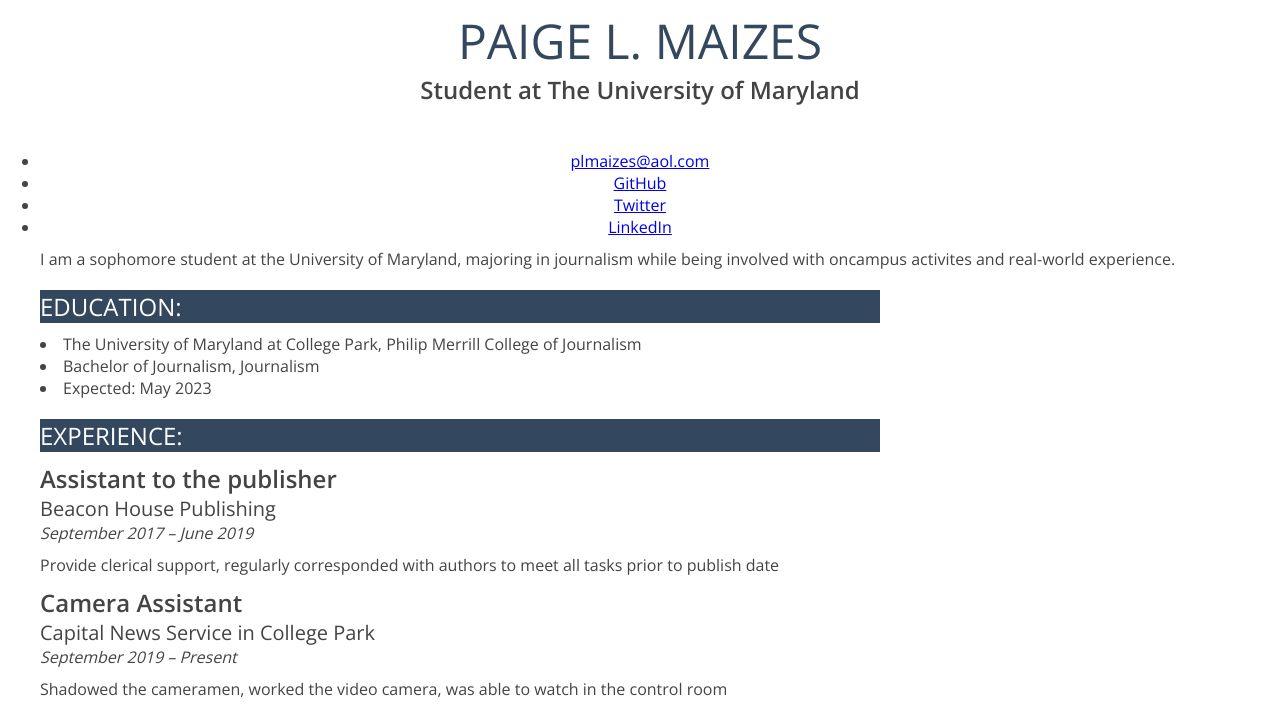
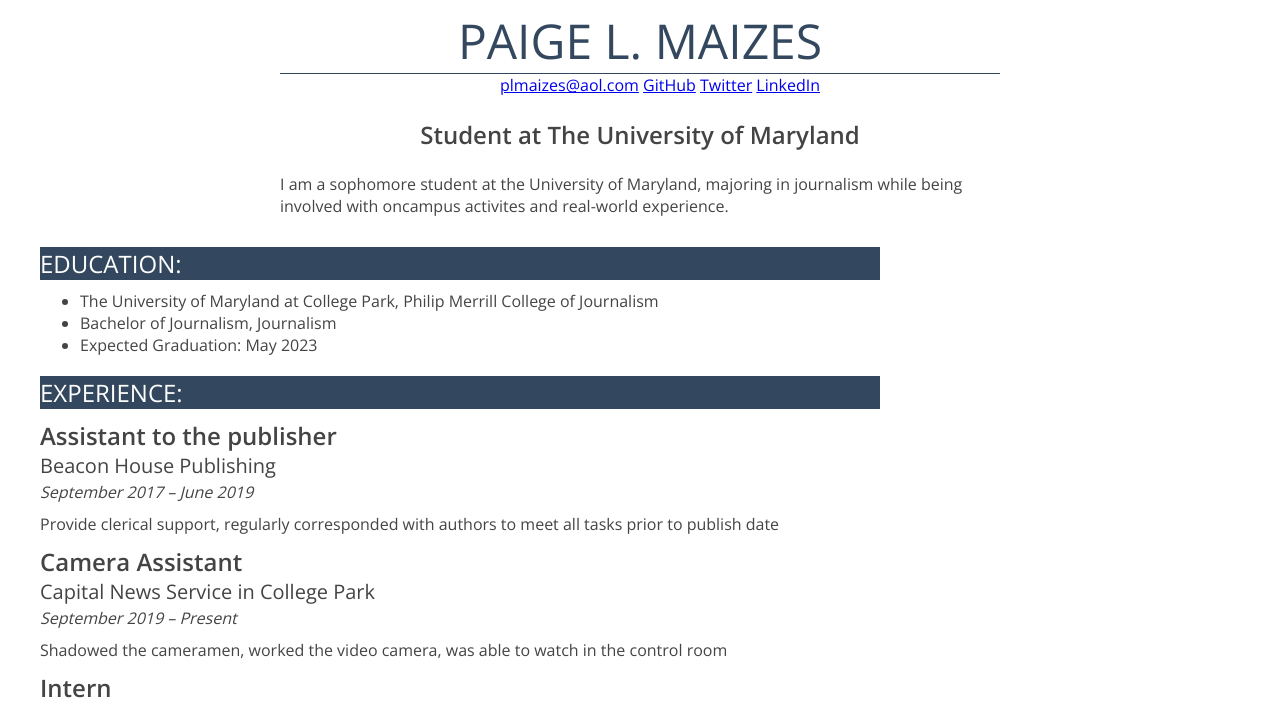
Before and after one commit to pmaizes/Paige-Maizes-Jour352, a plain HTML site: page resume/index.html in a window 1280 px wide. Shown: the top 707 px of the page. Drawn offline with nearby package versions, Linux system fonts and the light colour scheme.

Commit message:
new updates

```diff
--- a/resume/index.html
+++ b/resume/index.html
@@ -18,28 +18,35 @@
 
 <div id="container">
   <div id="name">Paige L. Maizes</div>
+  <ul class="menu">
+    <li><a href="mailto:plmaizes@aol.com">plmaizes@aol.com</a></li>
+    <li><a href="https://github.com/pmaizes">GitHub</a></li>
+    <li><a href="https://twitter.com/MaizesPaige">Twitter</a></li>
+    <li><a href="https://www.linkedin.com/in/paige-maizes-4419201ab/">LinkedIn</a></li>
+  </ul><br>
   <div id="title">Student at The University of Maryland</div><br>
 
 <!--
   <img src="8K3A9253 2.JPG" width="300px">
 -->
 
-  <ul class="menu">
-    <li><a href="mailto:plmaizes@aol.com">plmaizes@aol.com</a></li>
-    <li><a href="https://github.com/pmaizes">GitHub</a></li>
-    <li><a href="https://twitter.com/MaizesPaige">Twitter</a></li>
-    <li><a href="https://www.linkedin.com/in/paige-maizes-4419201ab/">LinkedIn</a></li>
-  </ul>
+<!--<ul class="menu">
+  <li><a href="mailto:plmaizes@aol.com">plmaizes@aol.com</a></li>
+  <li><a href="https://github.com/pmaizes">GitHub</a></li>
+  <li><a href="https://twitter.com/MaizesPaige">Twitter</a></li>
+  <li><a href="https://www.linkedin.com/in/paige-maizes-4419201ab/">LinkedIn</a></li>
+</ul>
+-->
 
-<p class="description">I am a sophomore student at the University of Maryland, majoring in journalism while being involved with oncampus activites and real-world experience.</p>
+<p class="top">I am a sophomore student at the University of Maryland, majoring in journalism while being involved with oncampus activites and real-world experience.</p>
 
   <div class="sectionheader">Education:</div>
 
-    <id="degrees">
+    <ul id="degree">
       <li>The University of Maryland at College Park, Philip Merrill College of Journalism
       <li>Bachelor of Journalism, Journalism</li>
-      <li>Expected: May 2023</li>
-    </id>
+      <li>Expected Graduation: May 2023</li>
+    </ul>
 
   <div class="sectionheader">Experience:</div>
 
@@ -100,12 +107,12 @@
 
 
   <div class="sectionheader">Skills:</div>
-  <id="do">
+  <ul id="do">
     <div class="jobtitle">Computer</div>
       <li>MS Word, MS Power Point</li>
     <div class="jobtitle">Languages</div>
       <li>Proficient in English</li>
-  </id>
+  </ul>
 
 </div>
 </body>
--- a/resume/style.css
+++ b/resume/style.css
@@ -20,21 +20,19 @@
   color: #33485e;
   text-transform: uppercase;
   text-align: center;
-  border-bottom: 1px solid: #33485e;
+  border-bottom: 1px solid #33485e;
   width: 60%;
   min-width: 300px;
   margin: 0 auto;
 }
 
-#degrees{
+#degree{
   margin-top: 5px;
+  margin-bottom: 0px;
+  margin-right: 0px;
+  margin-left: 0px;
   margin: 0 auto;
-}
-
-/*I am not writing this correctly*/
-.do{
-  margin-top: 5px;
-  margin: 0 auto;
+  text-align: left;
 }
 
 /* Title */
@@ -81,9 +79,13 @@
   font-size: 1em;
   font-style: italic;
   margin-top: 2px;
-  margin: 0 auto;
+  margin-bottom: 0px;
+  margin-right: 0px;
+  margin-left: 0px;
+
 }
 
+/* Paragraphs */
 .description{
   margin-top: 10px;
   margin-bottom: 10px;
@@ -91,10 +93,23 @@
   margin-left: 0px;
 }
 
+/* I am not writing this correctly */
+#do{
+  margin-top: 5px;
+  margin-bottom: 0px;
+  margin-right: 0px;
+  margin-left: 0px;
+  margin:0 auto;
+  text-align: left;
+}
+
 /* Contact Info */
 /* Having trouble with the menu part */
-.menu{
+.menu li{
+  margin:0 auto;
+  padding:0 auto;
   display: inline;
+  list-style-type: none;
 }
 
 ul{
@@ -102,3 +117,10 @@
   margin: 0 auto;
   text-align: center;
 }
+
+.top{
+  width: 60%;
+  min-width: 300px;
+  margin:0 auto;
+  margin-bottom: 30px;
+}
```
